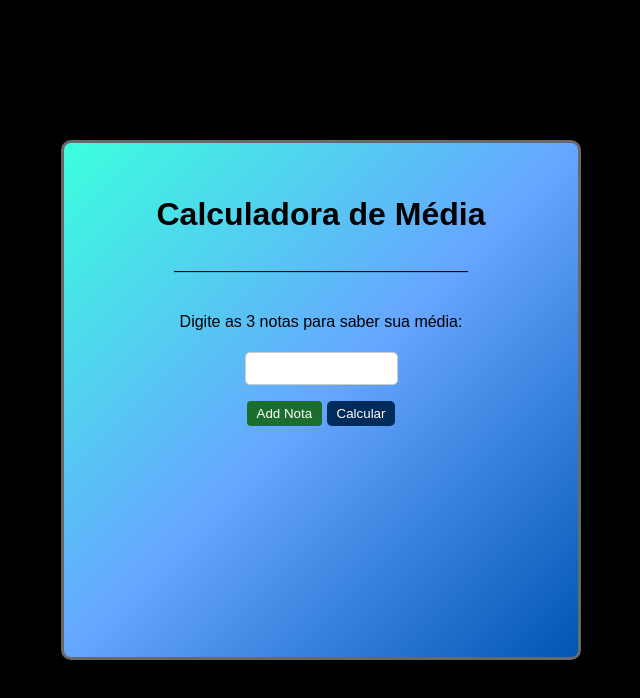
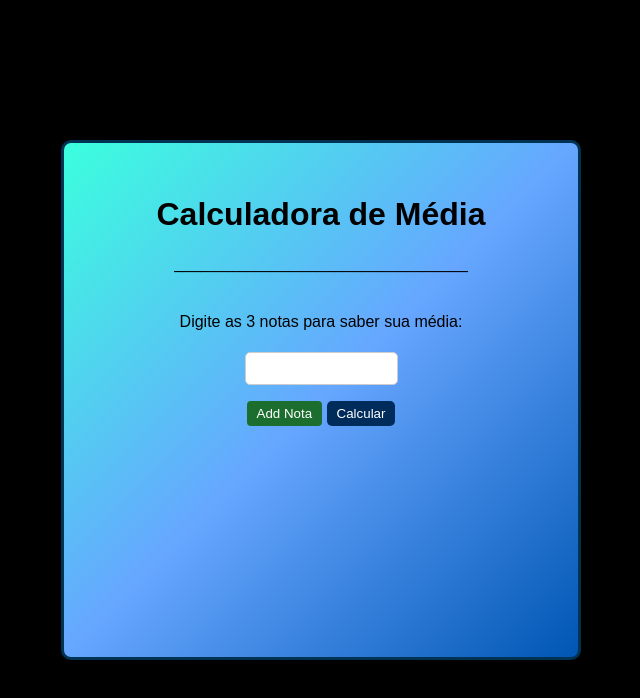
Before and after one commit to v21sobral/96230Senai-logica, a plain HTML site: page htmlEstudos3notasmedia/index.html in a window 1280 px wide. Shown: the whole page, without its empty margins (319-959 px from the left). Drawn offline with Linux system fonts and the light colour scheme.

Commit message:
notas modified

```diff
--- a/htmlEstudos3notasmedia/style.css
+++ b/htmlEstudos3notasmedia/style.css
@@ -12,7 +12,7 @@ body {
     background: linear-gradient(135deg, #3bffde, #66a6ff, #0056b3);
     color: #000000;
     padding: 2rem;
-    border: #696969 3px solid;
+    border: #003253 3px solid;
     border-radius: 10px;
     box-shadow: 0 2px 8px rgba(0,0,0,0.1);
     text-align: center;
```
